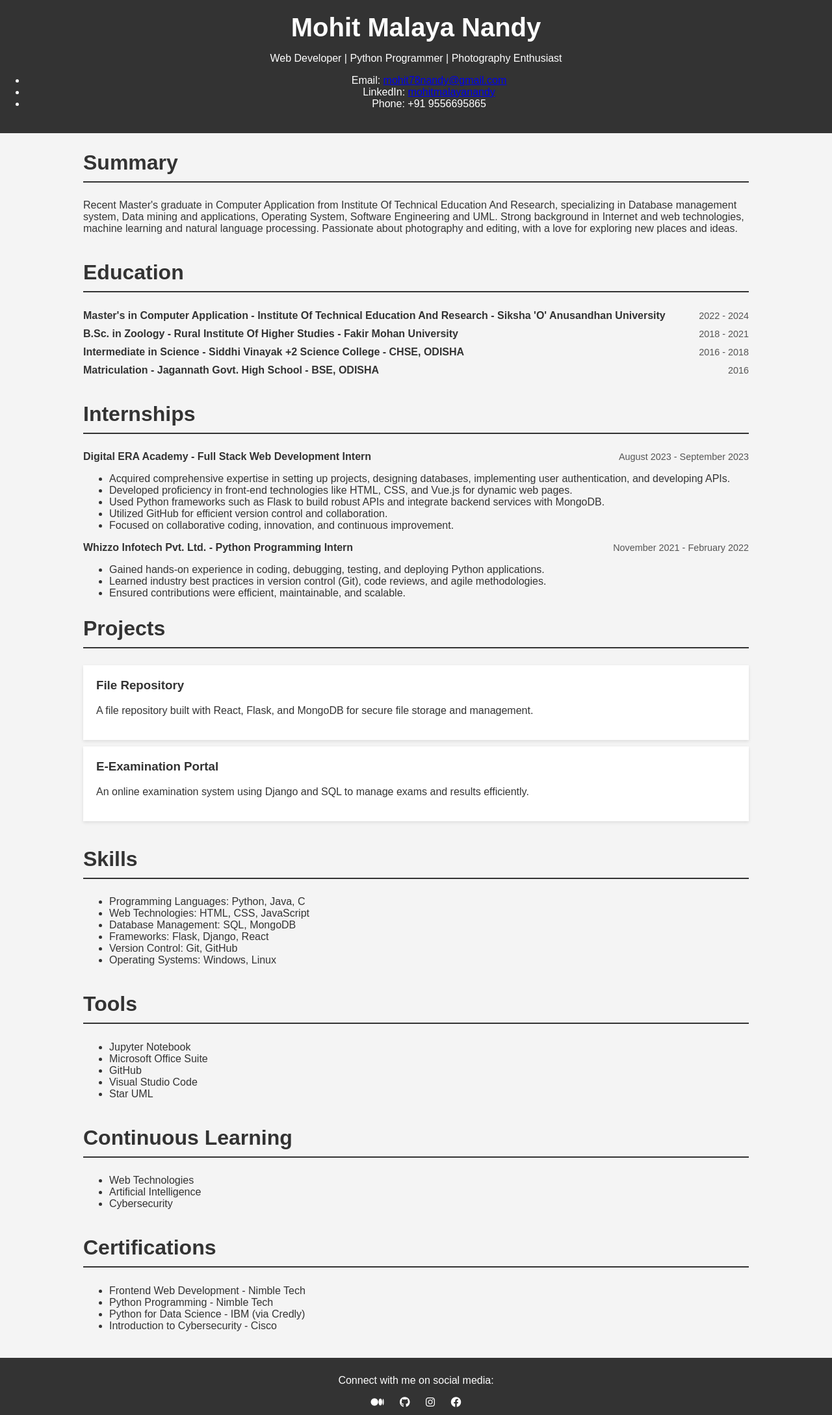
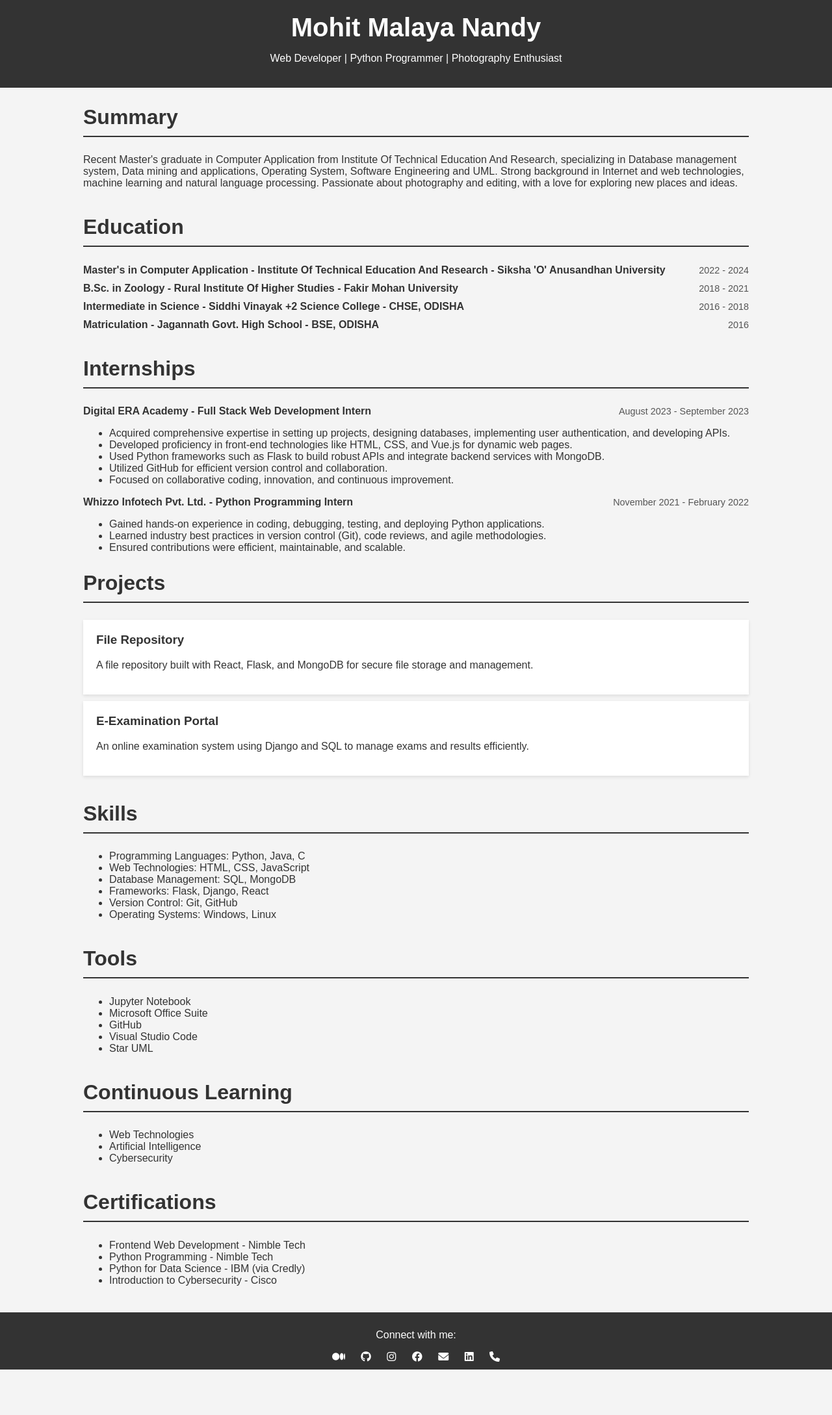
Before and after one commit to mohitmalayanandy/SinglePageResume, a plain HTML site: page index.html in a window 1280 px wide. Shown: the whole page at 65% size. After the commit the page ends 2108 px from the top, so only its background shows below. Drawn offline with Linux system fonts and the light colour scheme.

Commit message:
Update index.html

```diff
--- a/index.html
+++ b/index.html
@@ -6,18 +6,13 @@
     <meta http-equiv="X-UA-Compatible" content="IE=edge">
     <link rel="stylesheet" href="styles.css">
     <link rel="stylesheet" href="https://cdnjs.cloudflare.com/ajax/libs/font-awesome/6.0.0-beta3/css/all.min.css">
-    <title>Mohit Malaya Nandy - Web_Resume</title>
+    <title>Mohit Malaya Nandy - Portfolio</title>
 </head>
 <body>
 
 <header>
     <h1>Mohit Malaya Nandy</h1>
     <p>Web Developer | Python Programmer | Photography Enthusiast</p>
-    <ul>
-        <li>Email: <a href="mailto:mohit78nandy@gmail.com">mohit78nandy@gmail.com</a></li>
-        <li>LinkedIn: <a href="https://www.linkedin.com/in/mohitmalayanandy" target="_blank">mohitmalayanandy</a></li>
-        <li>Phone: +91 9556695865</li>
-    </ul>
 </header>
 
 <div class="container">
@@ -133,14 +128,14 @@
 </div>
 
 <footer>
-    <p>Connect with me on social media:</p>
+    <p>Connect with me:</p>
     <a href="https://mohitmalayanandy.medium.com" target="_blank"><i class="fab fa-medium"></i></a>
     <a href="https://www.github.com/mohitmalayanandy" target="_blank"><i class="fab fa-github"></i></a>
     <a href="https://www.instagram.com/mohitmalayanandy" target="_blank"><i class="fab fa-instagram"></i></a>
     <a href="https://www.facebook.com/mohitmalayanandy" target="_blank"><i class="fab fa-facebook"></i></a>
-
-    <!-- Add other social media links if needed -->
+    <a href="mailto:mohit78nandy@gmail.com" target="_blank"><i class="fas fa-envelope"></i></a>
+    <a href="https://www.linkedin.com/in/mohitmalayanandy" target="_blank"><i class="fab fa-linkedin"></i></a>
+    <a href="tel:+919556695865" target="_blank"><i class="fas fa-phone"></i></a>
 </footer>
-
 </body>
 </html>
```
